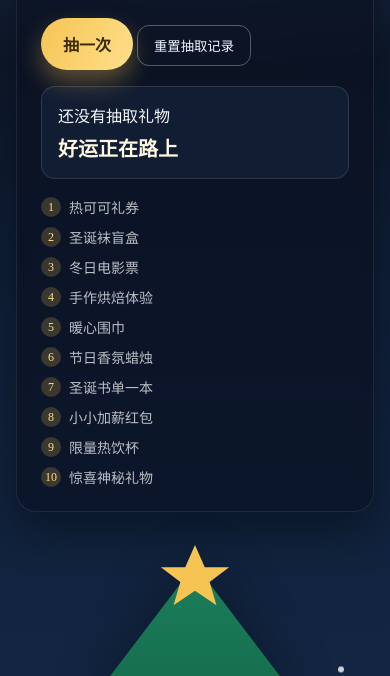
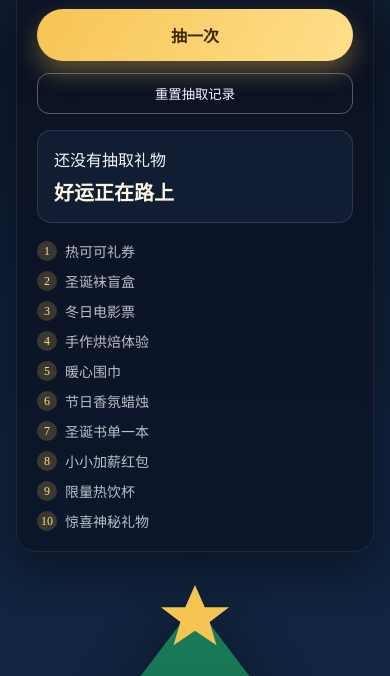
Before and after one commit to TheExcitedfrog/shengdanshu, a plain HTML site: page index.html in a window 390 px wide. Shown: the part 163-839 px from the top of the page. Drawn offline with Linux system fonts and the light colour scheme.

Commit message:
Fix button click overlay and improve mobile layout

```diff
--- a/index.html
+++ b/index.html
@@ -45,6 +45,7 @@
       }
 
       .panel {
+        position: relative;
         background: rgba(10, 16, 30, 0.6);
         border: 1px solid rgba(255, 255, 255, 0.08);
         border-radius: 20px;
@@ -117,6 +118,7 @@
         inset: -50%;
         background: radial-gradient(circle, rgba(255, 255, 255, 0.35) 0%, transparent 60%);
         opacity: 0;
+        pointer-events: none;
         animation: sparkle 2.6s ease infinite;
       }
 
@@ -247,6 +249,16 @@
       @media (max-width: 720px) {
         .tree-wrap {
           min-height: 360px;
+        }
+        .panel {
+          padding: 20px;
+        }
+        .gift-button,
+        .reset {
+          width: 100%;
+        }
+        .result {
+          min-height: 72px;
         }
       }
     </style>
```
